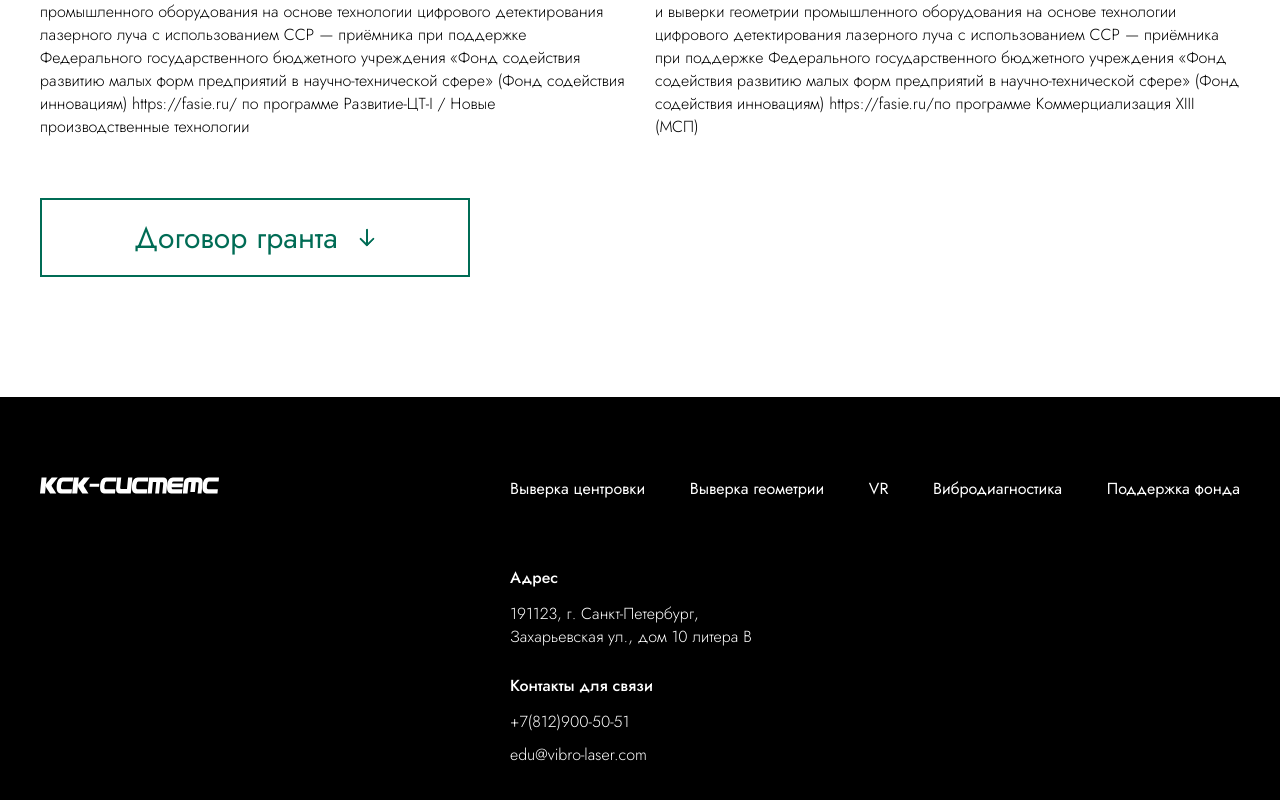
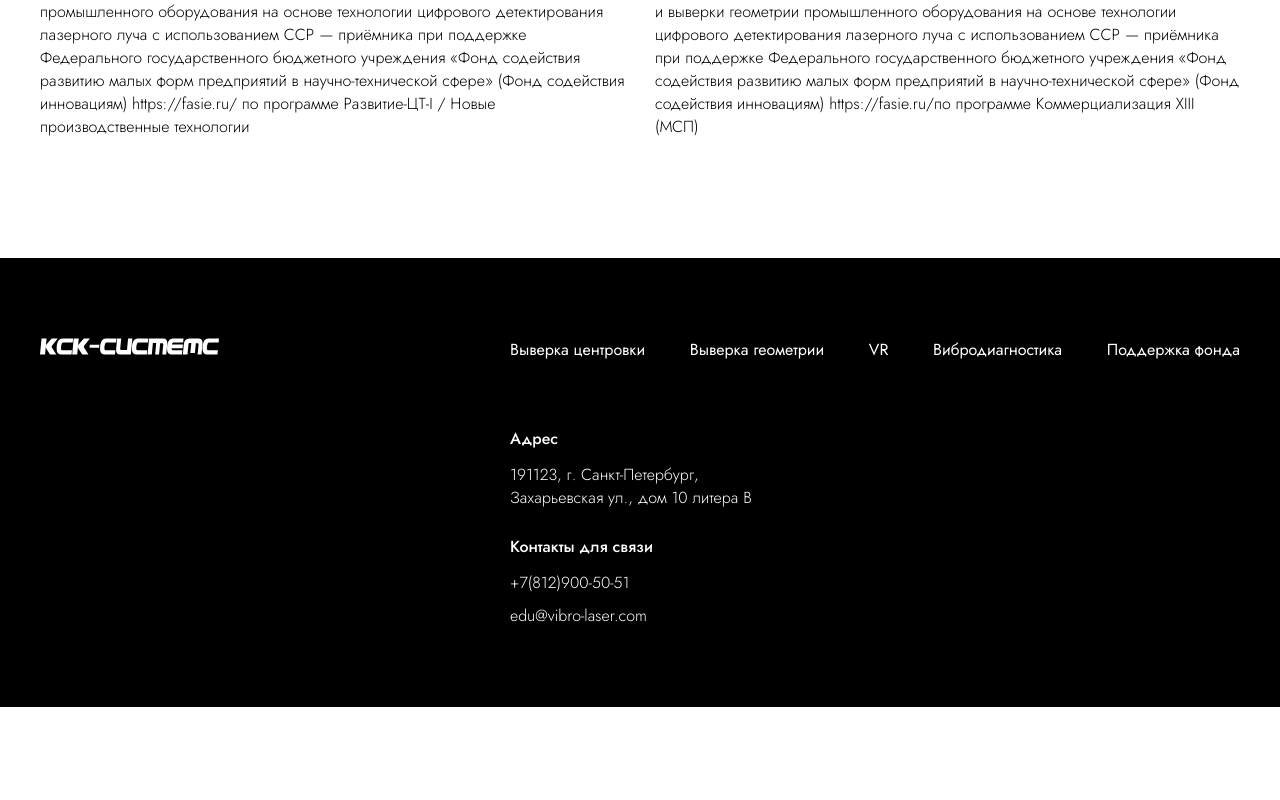
Before and after one commit to BorisSlonov/vl-rf, a Next.js app: page / in a window 1280 px wide. Shown: the part 6081-6881 px from the top of the page. After the commit the page ends 6788 px from the top, so only its background shows below. Built offline with nearby package versions, Linux system fonts and the light colour scheme.

Commit message:
del docs btn

```diff
--- a/src/components/Sections/Serts/index.tsx
+++ b/src/components/Sections/Serts/index.tsx
@@ -52,16 +52,6 @@ const Serts = () => {
                         </p>
                     </div>
                 </InViewStyle>
-                <InViewStyle
-                    initialClass="bottomToTop"
-                    animationClass="visible"
-                    triggerOnce
-                >
-                    <a href="/documents.zip" download className={styles.btn}>
-                        Договор гранта
-                        <ArrowIcon className={styles.arrow} />
-                    </a>
-                </InViewStyle>
             </div>
         </section>
     )
```
